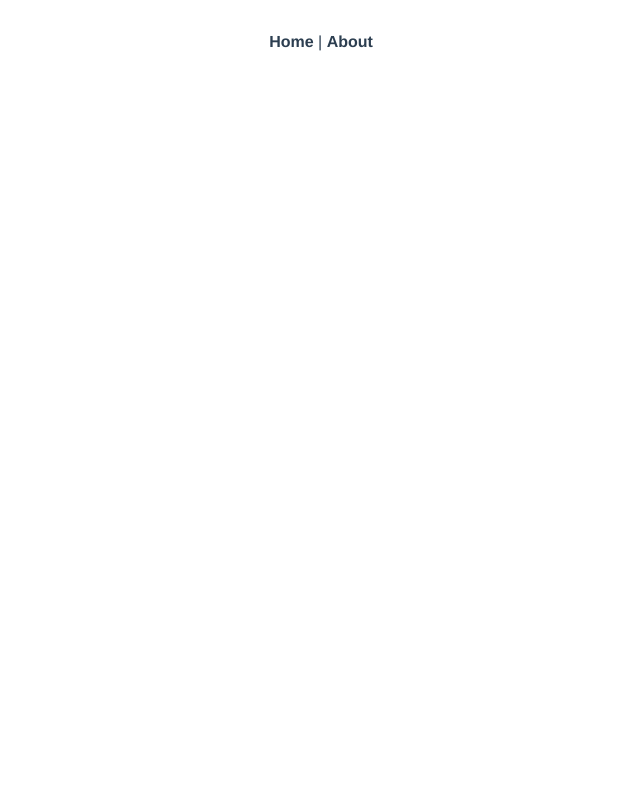
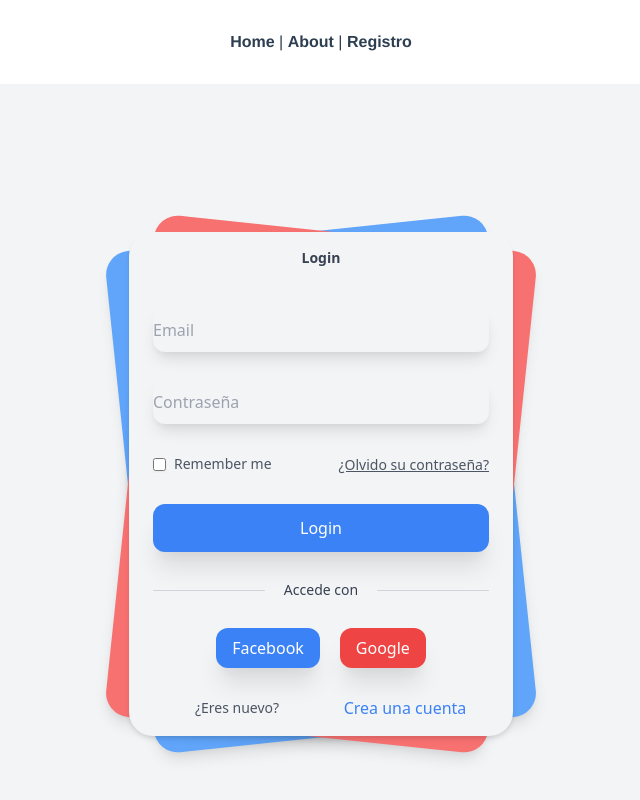
Before and after one commit to alopec10/UNDERPRYCED, a Vue app in the folder Frontend/: page /iniciarsesion in a window 1280 px wide. Shown: the top 800 px of the page, without its empty margins (319-959 px from the left). Built offline with nearby package versions, Linux system fonts and the light colour scheme.

Commit message:
Login view implemented & router updated

```diff
--- a/Frontend/src/App.vue
+++ b/Frontend/src/App.vue
@@ -2,7 +2,8 @@
   <div id="app">
     <div id="nav">
       <router-link to="/">Home</router-link> |
-      <router-link to="/about">About</router-link>
+      <router-link to="/about">About</router-link> |
+      <router-link to="/registro">Registro</router-link>
     </div>
     <router-view/>
   </div>
--- a/Frontend/src/router/index.js
+++ b/Frontend/src/router/index.js
@@ -13,11 +13,22 @@ const routes = [
   {
     path: '/about',
     name: 'About',
-    // route level code-splitting
-    // this generates a separate chunk (about.[hash].js) for this route
-    // which is lazy-loaded when the route is visited.
     component: function () {
-      return import(/* webpackChunkName: "about" */ '../views/About.vue')
+      return import('../views/About.vue')
+    }
+  },
+  {
+    path: '/registro',
+    name: 'Registro',
+    component: function () {
+      return import('../views/Registro.vue')
+    }
+  },
+  {
+    path: '/iniciarsesion',
+    name: 'IniciarSesion',
+    component: function () {
+      return import('../views/Login.vue')
     }
   }
 ]
--- /dev/null
+++ b/Frontend/src/views/Login.vue
@@ -0,0 +1,90 @@
+<template>
+  <div class="font-sans">
+    <div class="relative min-h-screen flex flex-col sm:justify-center items-center bg-gray-100 ">
+      <div class="relative sm:max-w-sm w-full">
+        <div class="card bg-blue-400 shadow-lg  w-full h-full rounded-3xl absolute  transform -rotate-6"></div>
+        <div class="card bg-red-400 shadow-lg  w-full h-full rounded-3xl absolute  transform rotate-6"></div>
+        <div class="relative w-full rounded-3xl  px-6 py-4 bg-gray-100 shadow-md">
+          <label for="" class="block text-sm text-gray-700 text-center font-semibold">
+            Login
+          </label>
+          <form method="#" action="#" class="mt-10">
+
+            <div>
+              <input type="email" placeholder="Email" class="mt-1 block w-full border-none bg-gray-100 h-11 rounded-xl shadow-lg hover:bg-blue-100 focus:bg-blue-100 focus:ring-0">
+            </div>
+
+            <div class="mt-7">
+              <input type="password" placeholder="Contraseña" class="mt-1 block w-full border-none bg-gray-100 h-11 rounded-xl shadow-lg hover:bg-blue-100 focus:bg-blue-100 focus:ring-0">
+            </div>
+
+            <div class="mt-7 flex">
+              <label for="remember_me" class="inline-flex items-center w-full cursor-pointer">
+                <input id="remember_me" type="checkbox" class="rounded border-gray-300 text-indigo-600 shadow-sm focus:border-indigo-300 focus:ring focus:ring-indigo-200 focus:ring-opacity-50" name="remember">
+                <span class="ml-2 text-sm text-gray-600">
+                                        Remember me
+                                    </span>
+              </label>
+
+              <div class="w-full text-right">
+                <a class="underline text-sm text-gray-600 hover:text-gray-900" href="#">
+                  ¿Olvido su contraseña?
+                </a>
+              </div>
+            </div>
+
+            <div class="mt-7">
+              <button class="bg-blue-500 w-full py-3 rounded-xl text-white shadow-xl hover:shadow-inner focus:outline-none transition duration-500 ease-in-out  transform hover:-translate-x hover:scale-105">
+                Login
+              </button>
+            </div>
+
+            <div class="flex mt-7 items-center text-center">
+              <hr class="border-gray-300 border-1 w-full rounded-md">
+              <label class="block font-medium text-sm text-gray-700 w-full">
+                Accede con
+              </label>
+              <hr class="border-gray-300 border-1 w-full rounded-md">
+            </div>
+
+            <div class="flex mt-7 justify-center w-full">
+              <button class="mr-5 bg-blue-500 border-none px-4 py-2 rounded-xl cursor-pointer text-white shadow-xl hover:shadow-inner transition duration-500 ease-in-out  transform hover:-translate-x hover:scale-105">
+
+                Facebook
+              </button>
+
+              <button class="bg-red-500 border-none px-4 py-2 rounded-xl cursor-pointer text-white shadow-xl hover:shadow-inner transition duration-500 ease-in-out  transform hover:-translate-x hover:scale-105">
+
+                Google
+              </button>
+            </div>
+
+            <div class="mt-7">
+              <div class="flex justify-center items-center">
+                <label class="w-full text-sm text-gray-600">¿Eres nuevo?</label>
+                <a href="#" class="w-full text-blue-500 transition duration-500 ease-in-out  transform hover:-translate-x hover:scale-105">
+                  Crea una cuenta
+                </a>
+              </div>
+            </div>
+          </form>
+        </div>
+      </div>
+    </div>
+<Footer></Footer>
+  </div>
+</template>
+
+<script>
+import Footer from '@/components/Footer.vue'
+export default {
+  name: "Login",
+  components: {
+    Footer
+  }
+}
+</script>
+
+<style scoped>
+
+</style>
```
